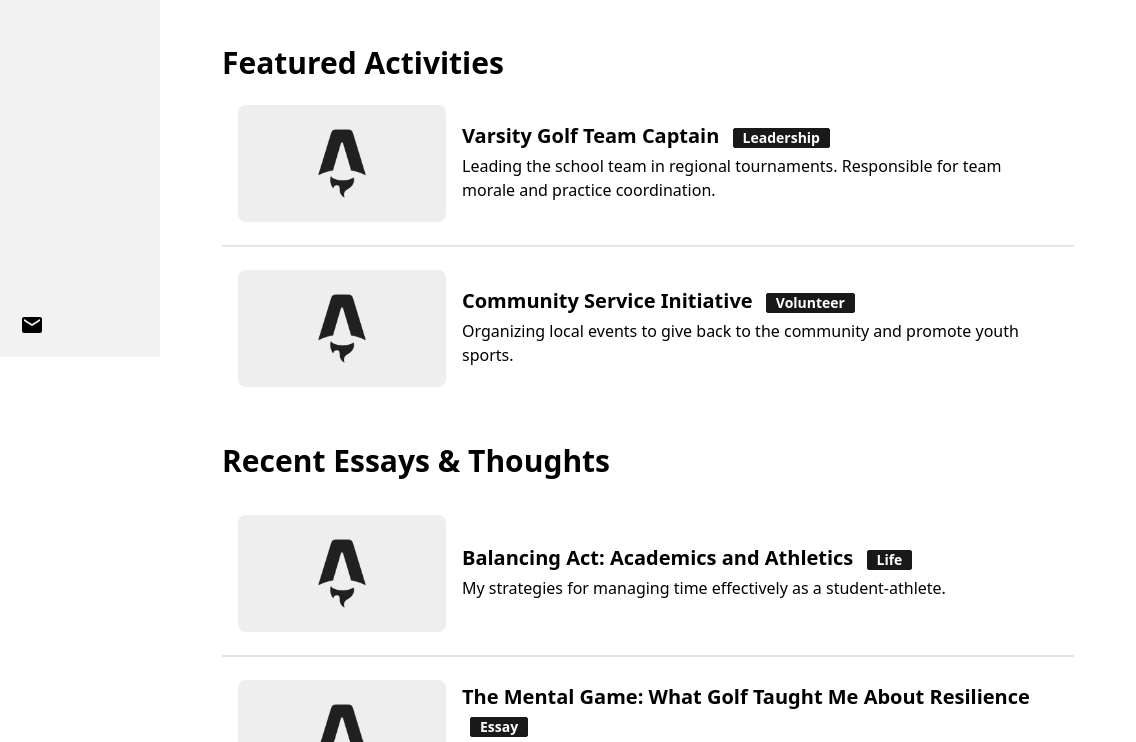
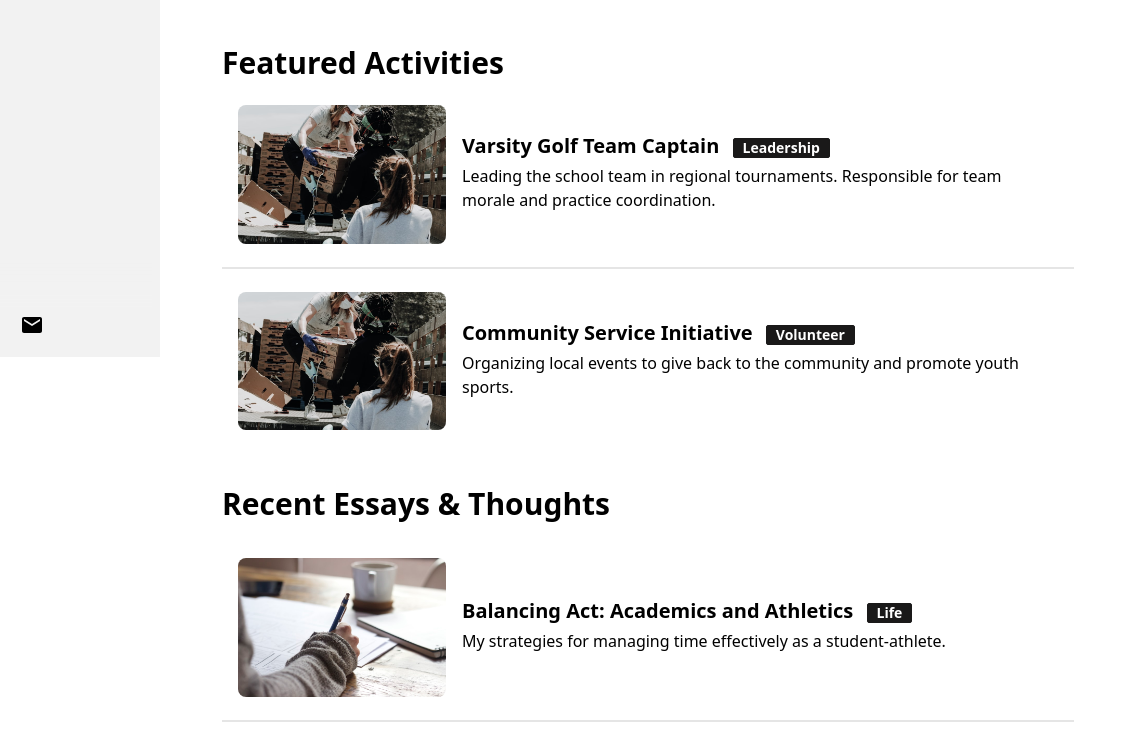
Before and after one commit to linkailical/linkailical.github.io, an Astro site: page / in a window 1280 px wide. Shown: the part 443-1185 px from the top of the page, 144-1280 px from the left. Built offline with nearby package versions, Linux system fonts and the light colour scheme; Astro itself is replaced by a stand-in of ours.

Commit message:
Update placeholder images to relevant photos

```diff
--- a/src/pages/index.astro
+++ b/src/pages/index.astro
@@ -34,7 +34,7 @@ const last_posts = posts.slice(0, 3);
 
   <HorizontalCard
     title="Varsity Golf Team Captain"
-    img="/post_img.webp"
+    img="/golf_match.jpg"
     desc="Leading the school team in regional tournaments. Responsible for team morale and practice coordination."
     url="/cv"
     badge="Leadership"
@@ -42,7 +42,7 @@ const last_posts = posts.slice(0, 3);
   <div class="divider my-0"></div>
   <HorizontalCard
     title="Community Service Initiative"
-    img="/post_img.webp"
+    img="/volunteering.jpg"
     desc="Organizing local events to give back to the community and promote youth sports."
     url="/projects"
     badge="Volunteer"
@@ -57,7 +57,7 @@ const last_posts = posts.slice(0, 3);
       <>
         <HorizontalCard
           title={post.data.title}
-          img={post.data.heroImage}
+          img="/study.jpg"
           desc={post.data.description}
           url={"/blog/" + createSlug(post.data.title, post.slug)}
           target="_self"
--- a/src/pages/projects.astro
+++ b/src/pages/projects.astro
@@ -10,7 +10,7 @@ import HorizontalCard from "../components/HorizontalCard.astro";
 
   <HorizontalCard
     title="2025 Season Retrospective"
-    img="/post_img.webp"
+    img="/golf_match.jpg"
     desc="A detailed analysis of my performance during the 2025 High School Golf Season. Includes stroke analysis, tournament results, and lessons learned about mental toughness under pressure."
     url="#"
     badge="Golf"
@@ -18,7 +18,7 @@ import HorizontalCard from "../components/HorizontalCard.astro";
   <div class="divider my-0"></div>
   <HorizontalCard
     title="Training Routine & Fitness Plan"
-    img="/post_img.webp"
+    img="/profile.jpg"
     desc="My personalized training schedule balancing academic workload and athletic development. Focuses on core strength, flexibility, and consistency."
     url="#"
   />
@@ -29,7 +29,7 @@ import HorizontalCard from "../components/HorizontalCard.astro";
 
   <HorizontalCard
     title="Community Junior Golf Clinic"
-    img="/post_img.webp"
+    img="/volunteering.jpg"
     desc="Founded a weekend workshop introducing golf basics to underprivileged children in the community. Managed logistics, recruited 5 student coaches, and taught 20+ kids."
     url="#"
     badge="Leadership"
@@ -37,7 +37,7 @@ import HorizontalCard from "../components/HorizontalCard.astro";
   <div class="divider my-0"></div>
   <HorizontalCard
     title="Environmental Science Research Paper"
-    img="/post_img.webp"
+    img="/study.jpg"
     desc="Research project on 'Sustainable Course Management: Water Conservation in Golf Courses'. Presented findings at the school science fair."
     url="#"
     badge="Academic"
```
Also changed, not shown: public/golf_match.jpg (added), public/study.jpg (added), public/volunteering.jpg (added).
